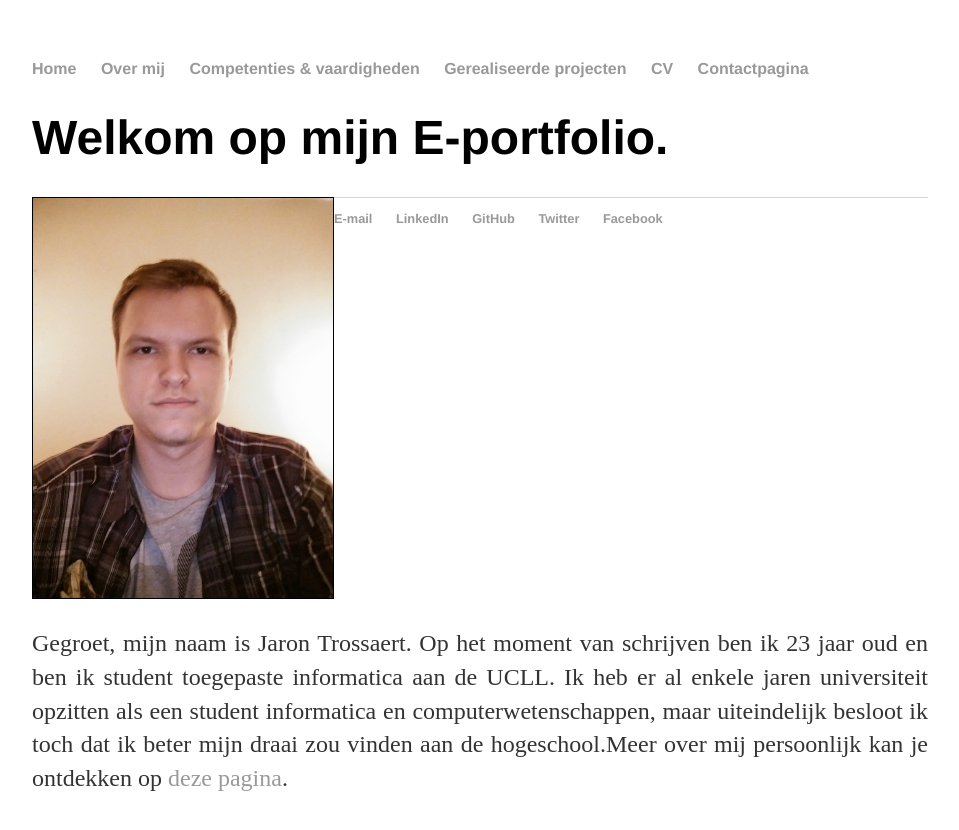
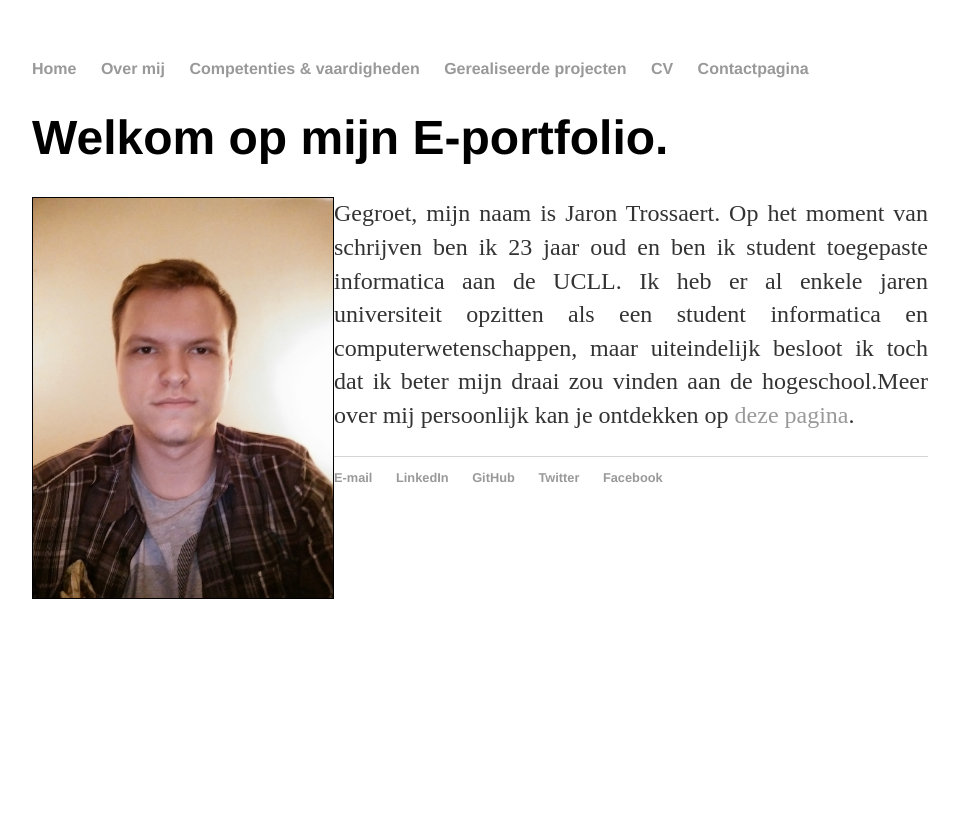
Before and after one commit to Jornax/Jornax.github.io, a Jekyll site: the page built from index.html, in a window 1280 px wide. Shown: the top 830 px of the page, without its empty margins (160-1119 px from the left). Built offline with Jekyll 4.4.1, drawn with Linux system fonts in a browser that asks for light colours.

Commit message:
Update index.html

```diff
--- a/index.html
+++ b/index.html
@@ -5,7 +5,7 @@ title: E-portfolio van Jaron Trossaert
  <div class="blurb">
  	<h1>Welkom op mijn E-portfolio.</h1>
   <div style="float: left;"><img src="tmpPhoto.jpg" width="300px" border="1px"></div>
-  <p STYLE="text-align: justify;float: right;">Gegroet, mijn naam is Jaron Trossaert. Op het moment van schrijven ben ik 23 jaar oud
+  <p STYLE="text-align: justify;">Gegroet, mijn naam is Jaron Trossaert. Op het moment van schrijven ben ik 23 jaar oud
  	en ben ik student toegepaste informatica aan de UCLL. Ik heb er al enkele jaren universiteit opzitten als
  	een student informatica en computerwetenschappen, maar uiteindelijk besloot ik toch dat ik beter mijn draai
  	zou vinden aan de hogeschool.Meer over mij persoonlijk kan je ontdekken op <a href="/about">deze pagina</a>.</p>
```
